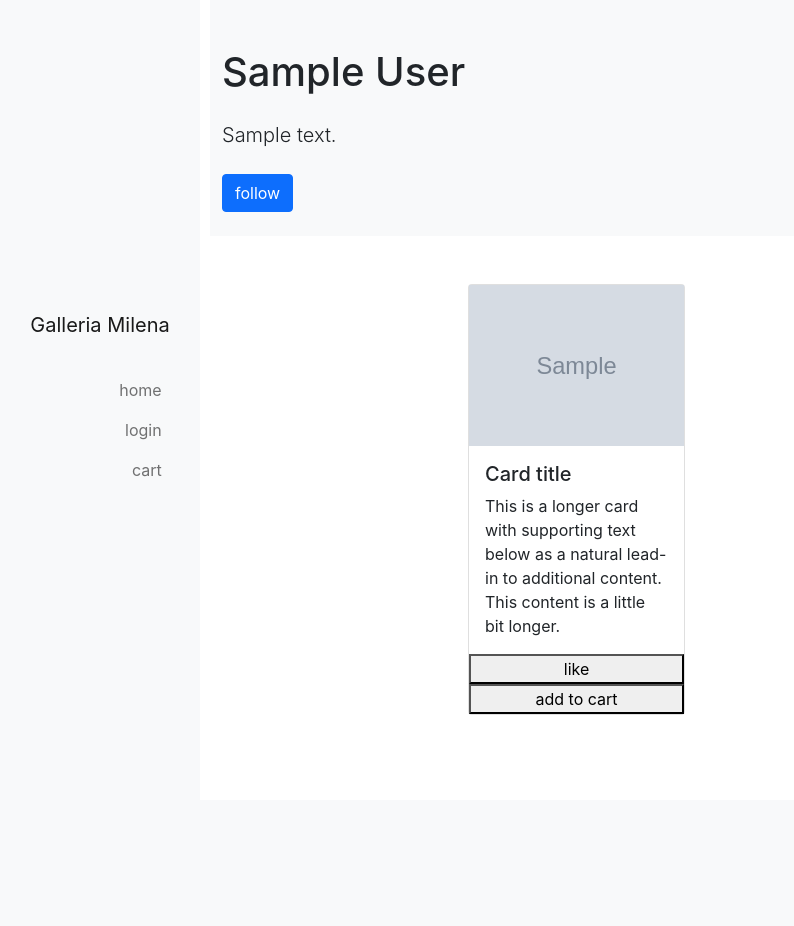
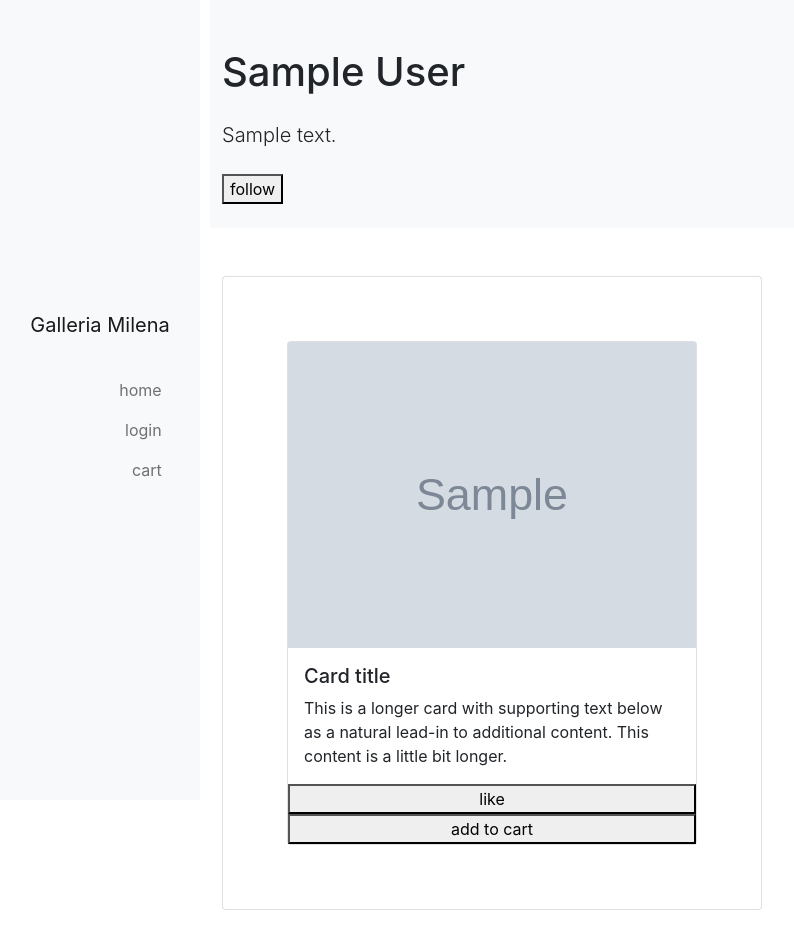
Before and after one commit to sandritaa/galleriamilena, a Flask app: a page that uses templates/gallery.html in a window 1280 px wide. Shown: the whole page, without its empty margins (0-794 px from the left). Before the commit the page ends 715 px from the top, so only its background shows below. Run offline with Flask 2, Linux system fonts and the light colour scheme; tables that the repository leaves empty hold one stand-in row (values such as "Sample post"); grey boxes marked "Sample" are stand-in pictures; some libraries are stand-ins or nearby versions.

Commit message:
rework artist gallery cards

```diff
--- a/templates/gallery.html
+++ b/templates/gallery.html
@@ -14,7 +14,7 @@
 
 
                 <button type="button" id='{{"buttonArtistLike" + "_" + (artist.artist_id) | string}}'
-                    class='artistLikeButton btn btn-primary'>{{ button_favartist_label[artist.artist_id] }}</button>
+                    class='artistLikeButton'>{{ button_favartist_label[artist.artist_id] }}</button>
                 <br><br>
             </div>
             <!-- <img class="img-fluid w-50 d-none d-sm-block" src="img/showcase.svg" alt="" /> -->
@@ -23,16 +23,16 @@
 </section>
 
 
+<BR><BR>
+
+
 
 {% for item in artist.item %}
-
 {% if item.in_stock %}
 <div class="container">
-    <div class="row row-cols-1 row-cols-md-2 g-4">
-
-        <div class="boxesWrapper">
+    <div class="card mb-3 cartData" style="max-width: 540px;">
+        <div class="card-body">
             <section class="p-5">
-
                 <div class="col-md">
                     <div class="card">
                         <img src="{{ item.picture_path }}" alt="">
@@ -46,19 +46,14 @@
                         </div>
                         <!-- <div> -->
                         <!-- add images of each item for the specific artist -->
-
                         <button type="button" id='{{ "buttonLike" + "_" + (item.item_id) | string }}'
                             class='itemLikeButton'>{{ button_like_label[item.item_id] }}</button>
                         <button type="button" id='{{ "buttonCart" + "_" + (item.item_id) | string }}'
                             class="itemCartButton">{{ button_cart_label[item.item_id] }}</button>
-
                     </div>
                 </div>
-
             </section>
         </div>
-
-
     </div>
 </div>
 
```
Also changed, not shown: templates/cart.html (+9 -1 lines).
